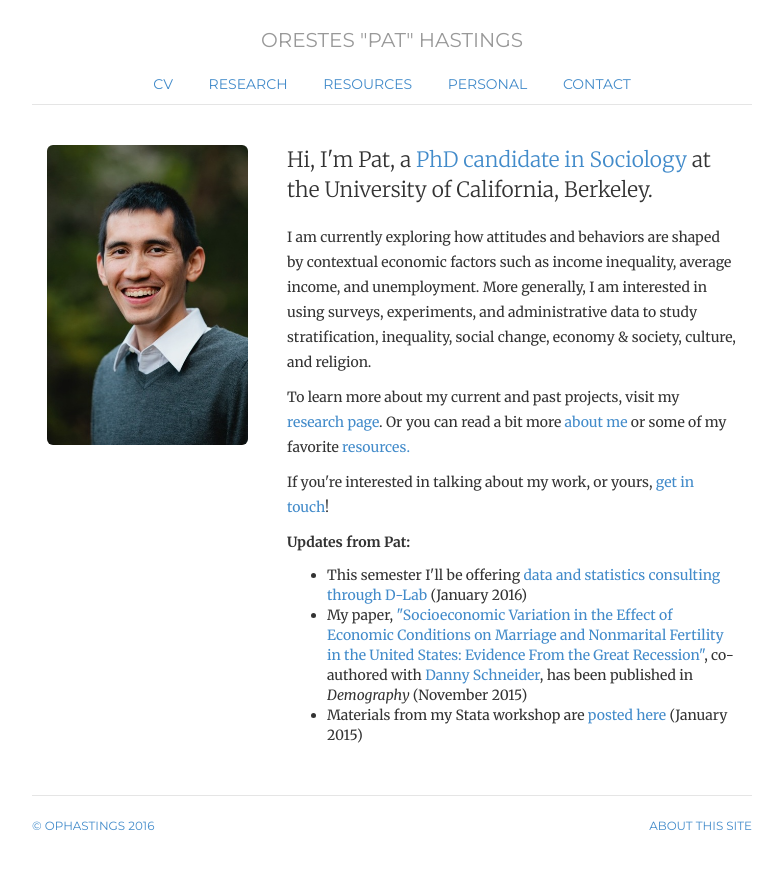
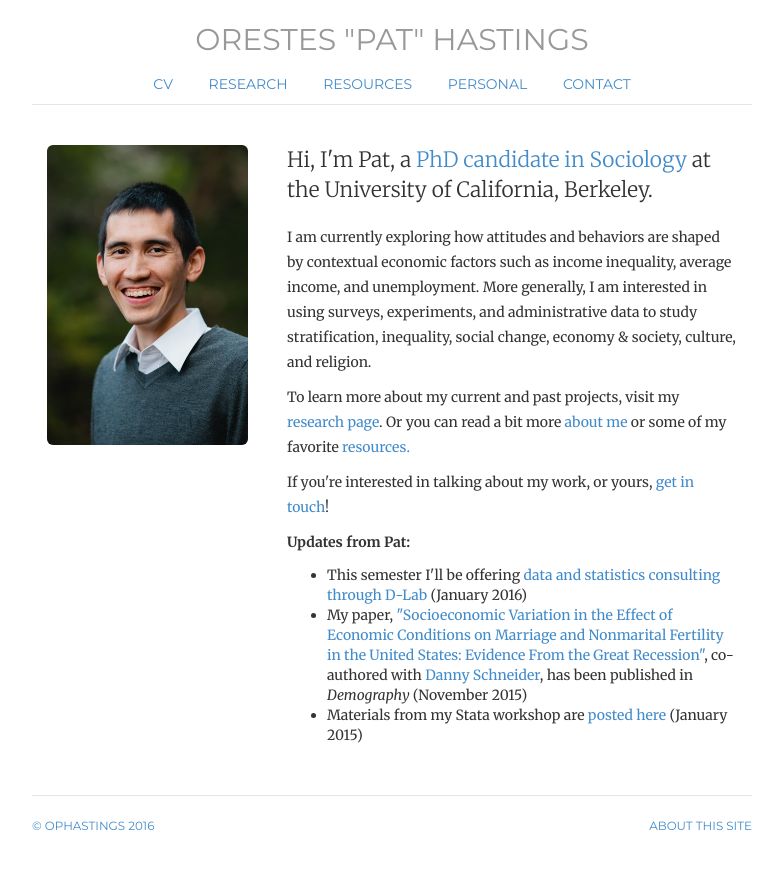
Before and after one commit to ophastings/ophastings.github.io, a Jekyll site: the page built from index.html, in a window 1280 px wide. Shown: the top 869 px of the page, without its empty margins (248-1031 px from the left). Built offline with Jekyll 4.4.1, drawn with Linux system fonts in a browser that asks for light colours; comment, search, counter and statistics services are not loaded.

Commit message:
Update style.css

```diff
--- a/css/style.css
+++ b/css/style.css
@@ -9,7 +9,7 @@
 
 /* Masthead */
 .header { font-family: 'Montserrat', Helvetica, sans-serif; text-transform: uppercase; font-weight: normal; text-align: center; }
-.header h3 {padding-bottom: 4px; font-family: 'Montserrat', Helvetica, sans-serif; text-transform: uppercase; font-weight: normal; text-align: center; font-size: 20px; }
+.header h3 {padding-bottom: 4px; font-family: 'Montserrat', Helvetica, sans-serif; text-transform: uppercase; font-weight: normal; text-align: center; font-size: 30px; }
 
 .footer { font-family: 'Montserrat', Helvetica, sans-serif; text-transform: uppercase; font-weight: normal; }
 
```
